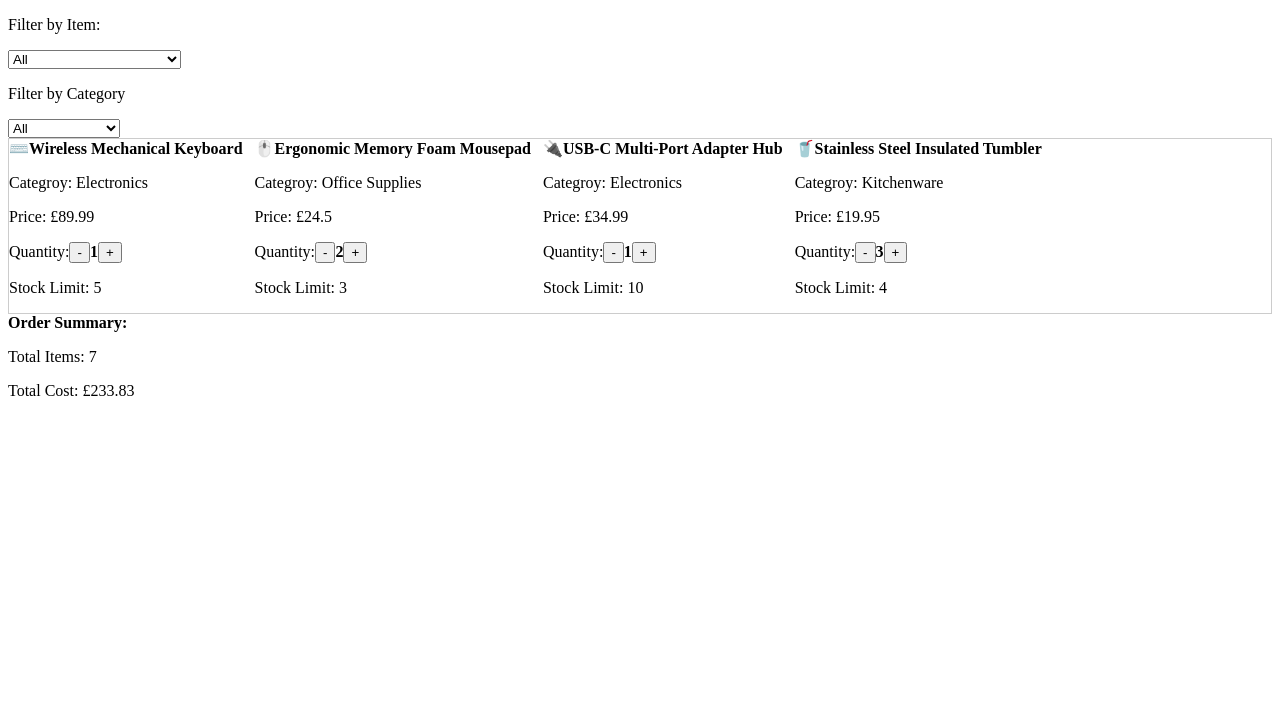
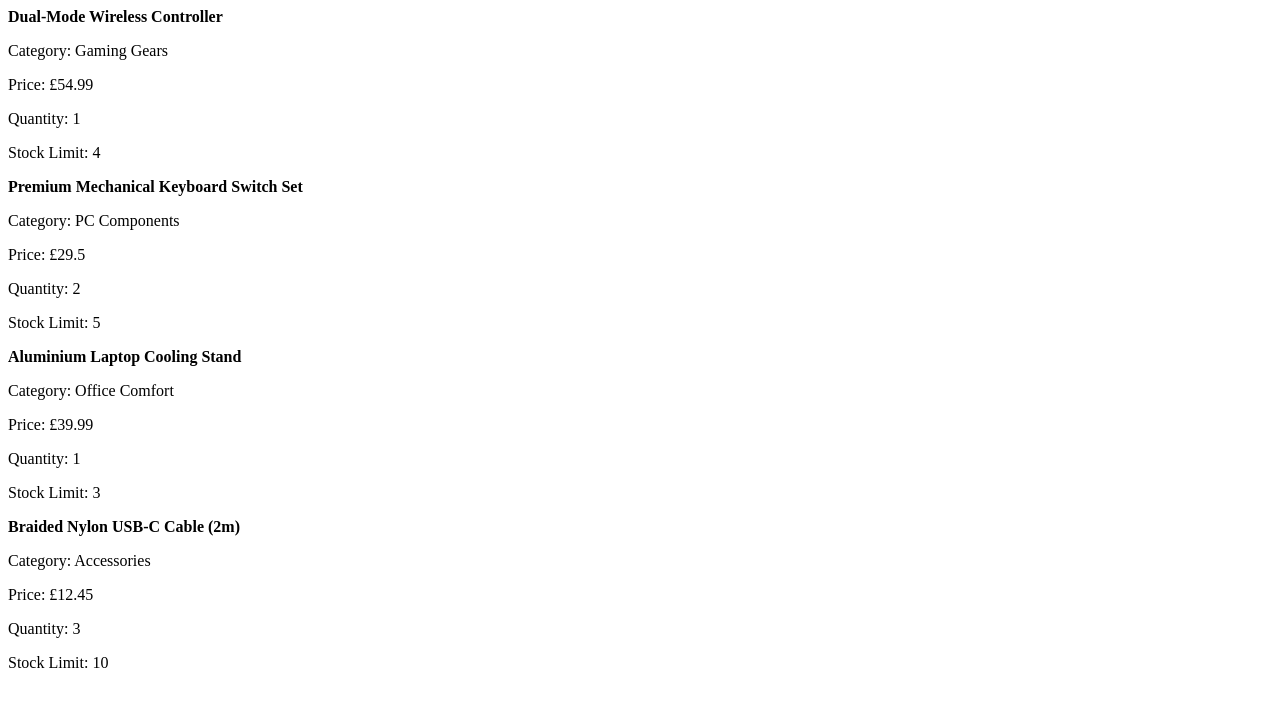
Before and after one commit to souste/js-sandboxes, a React (Vite) app in the folder 03-react-test-lab/: page / in a window 1280 px wide. Shown: the top 706 px of the page. Built offline with nearby package versions, Linux system fonts and the light colour scheme.

Commit message:
feat(ShoppingCartTest): initial setup and render cart items

```diff
--- a/03-react-test-lab/src/App.jsx
+++ b/03-react-test-lab/src/App.jsx
@@ -3,7 +3,8 @@ import "./App.css";
 // import { ToDoListTest } from "./ToDoListTest";
 // import { ProductFilter } from "./ProductFilter";
 // import { ProductFilterTest } from "./ProductFilterTest";
-import ShoppingCart from "./ShoppingCart";
+// import ShoppingCart from "./ShoppingCart";
+import { ShoppingCartTest } from "./ShoppingCartTest";
 
 function App() {
   return (
@@ -12,7 +13,8 @@ function App() {
       {/* <ToDoListTest /> */}
       {/* <ProductFilter /> */}
       {/* <ProductFilterTest /> */}
-      <ShoppingCart />
+      {/* <ShoppingCart /> */}
+      <ShoppingCartTest />
     </>
   );
 }
--- /dev/null
+++ b/03-react-test-lab/src/ShoppingCartTest.jsx
@@ -0,0 +1,59 @@
+import { useState } from "react";
+
+const INITIAL_CART = [
+  {
+    id: "cart-item-1",
+    name: "Dual-Mode Wireless Controller",
+    category: "Gaming Gears",
+    price: 54.99,
+    quantity: 1,
+    stockLimit: 4,
+    image: "🎮",
+  },
+  {
+    id: "cart-item-2",
+    name: "Premium Mechanical Keyboard Switch Set",
+    category: "PC Components",
+    price: 29.5,
+    quantity: 2,
+    stockLimit: 5,
+    image: "⚙️",
+  },
+  {
+    id: "cart-item-3",
+    name: "Aluminium Laptop Cooling Stand",
+    category: "Office Comfort",
+    price: 39.99,
+    quantity: 1,
+    stockLimit: 3,
+    image: "💻",
+  },
+  {
+    id: "cart-item-4",
+    name: "Braided Nylon USB-C Cable (2m)",
+    category: "Accessories",
+    price: 12.45,
+    quantity: 3,
+    stockLimit: 10,
+    image: "🔌",
+  },
+];
+
+export function ShoppingCartTest() {
+  const [items, setItems] = useState(INITIAL_CART);
+  return (
+    <div>
+      <div>
+        {items.map((item) => (
+          <div>
+            <strong>{item.name}</strong>
+            <p>Category: {item.category}</p>
+            <p>Price: £{item.price}</p>
+            <p>Quantity: {item.quantity}</p>
+            <p>Stock Limit: {item.stockLimit}</p>
+          </div>
+        ))}
+      </div>
+    </div>
+  );
+}
```
